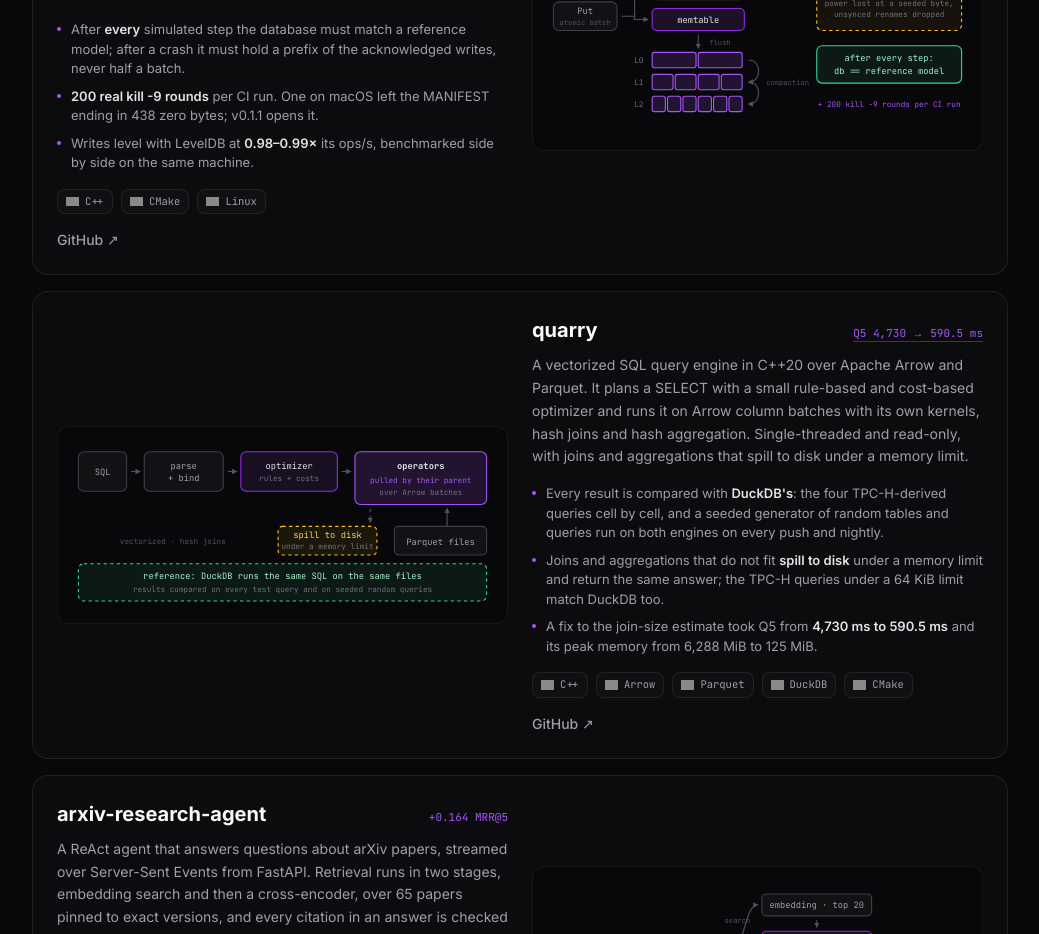
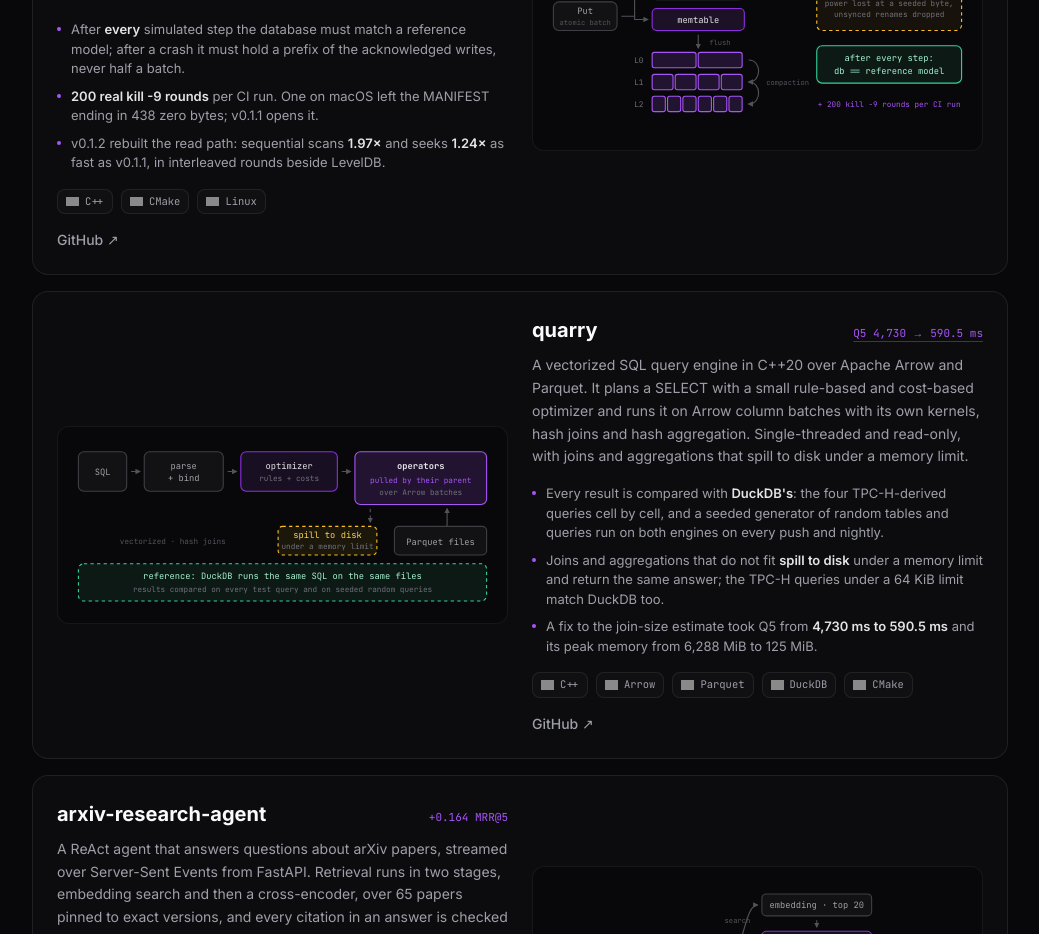
Before and after one commit to jason-te-sde/personal-website, a Next.js app: page / in a window 1280 px wide. Shown: the part 3080-4014 px from the top of the page, without its empty margins (120-1159 px from the left). Built offline with nearby package versions, Linux system fonts and the light colour scheme; grey boxes are pictures that could not be loaded.

Commit message:
Show shale 0.1.2's read-path figures on its card (#10)
The shale card's third bullet now gives the 0.1.2 read-path result (readseq 1.97, seekrandom 1.24 against v0.1.1, first pass, median of three interleaved rounds) in place of the 2026-10 write ratio.

```diff
--- a/content/projects.ts
+++ b/content/projects.ts
@@ -76,7 +76,7 @@ export const projects: Project[] = [
     bullets: [
       "After **every** simulated step the database must match a reference model; after a crash it must hold a prefix of the acknowledged writes, never half a batch.",
       "**200 real kill -9 rounds** per CI run. One on macOS left the MANIFEST ending in 438 zero bytes; v0.1.1 opens it.",
-      "Writes level with LevelDB at **0.98–0.99×** its ops/s, benchmarked side by side on the same machine.",
+      "v0.1.2 rebuilt the read path: sequential scans **1.97×** and seeks **1.24×** as fast as v0.1.1, in interleaved rounds beside LevelDB.",
     ],
     headlineStat: "200× kill -9",
     logos: ["cplusplus", "cmake", "linux"],
```
